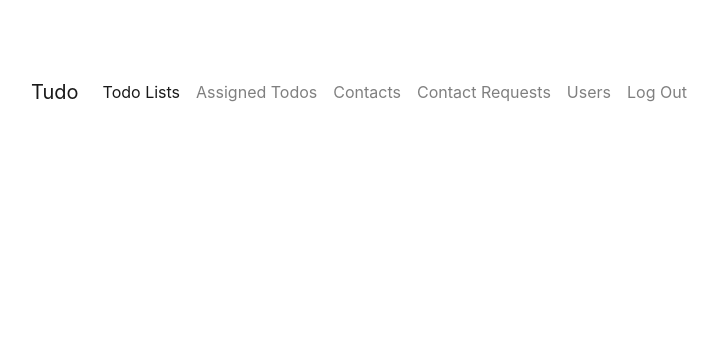
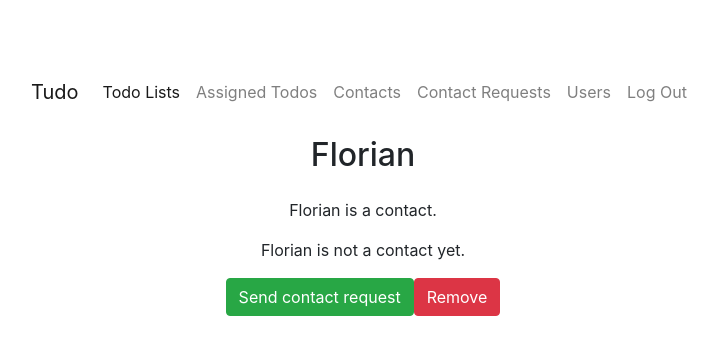
Before and after one commit to floriantoenjes/tudo_frontend, an Angular app: page /users/1 in a window 1280 px wide. Before the commit this address led to /. Shown: the top 354 px of the page, without its empty margins (277-995 px from the left). Built offline with nearby package versions, Linux system fonts and the light colour scheme.

Commit message:
Added user component

```diff
--- /dev/null
+++ b/src/app/user/user.component.html
@@ -0,0 +1,7 @@
+<div class="col-sm-6 text-center user-detail-container">
+  <h2>Florian</h2>
+  <p>Florian is a contact.</p>
+  <p>Florian is not a contact yet.</p>
+  <button class="btn btn-success">Send contact request</button>
+  <button class="btn btn-danger">Remove</button>
+</div>
--- /dev/null
+++ b/src/app/user/user.component.ts
@@ -0,0 +1,15 @@
+import { Component, OnInit } from '@angular/core';
+
+@Component({
+  selector: 'app-user',
+  templateUrl: './user.component.html',
+  styleUrls: ['./user.component.css']
+})
+export class UserComponent implements OnInit {
+
+  constructor() { }
+
+  ngOnInit() {
+  }
+
+}
--- a/src/app/users/users.component.html
+++ b/src/app/users/users.component.html
@@ -3,7 +3,7 @@
 </div>
 <table class="user-table text-center">
   <tr>
-    <td><a href="user_detail.html">Florian</a></td>
+    <td><a href="/users/1">Florian</a></td>
   </tr>
   <tr>
     <td><a href="user_detail.html">Paul</a></td>
```
Also changed, not shown: src/app/app.module.ts (+5 -2 lines), src/app/user/user.component.css (added), 1 other file (tests, documents, lock files or other folders).
